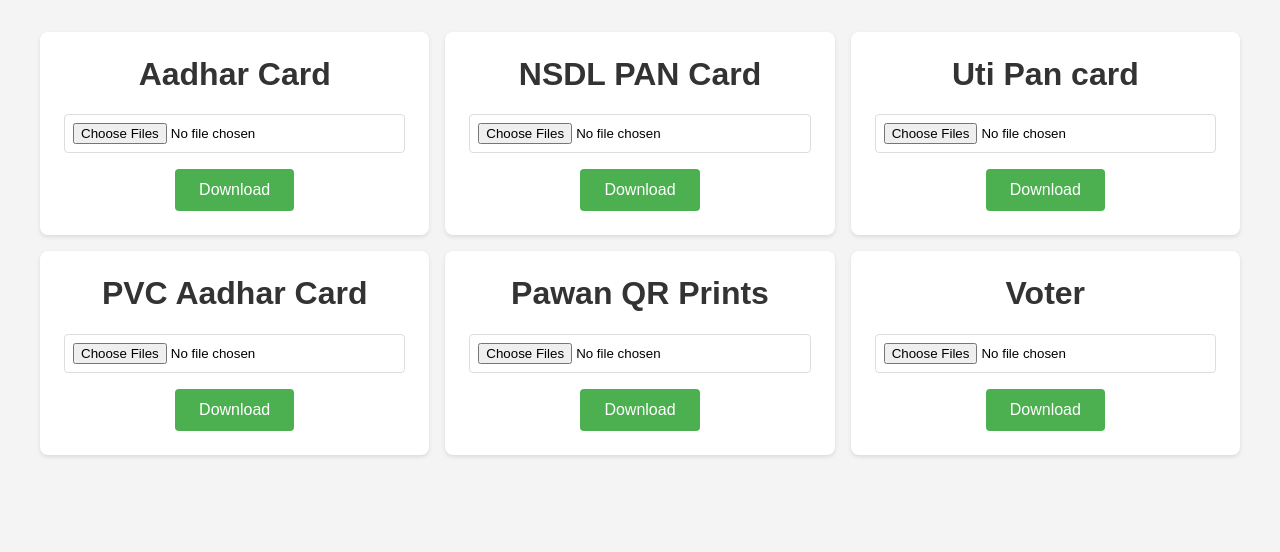
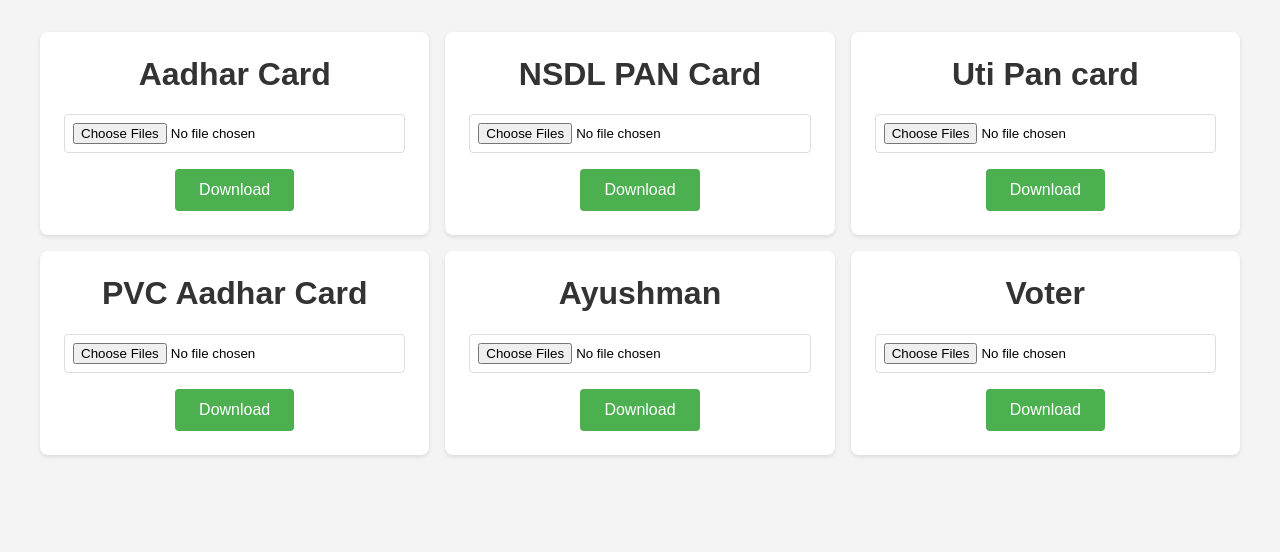
Before and after one commit to deepakguptabca/allCrop, a Flask app: page / in a window 1280 px wide. Shown: the part 32-584 px from the top of the page. Run offline with Flask 3, Linux system fonts and the light colour scheme.

Commit message:
ayushman added

```diff
--- a/app.py
+++ b/app.py
@@ -108,7 +108,6 @@ def nsdlPan():
     return send_file(img_buffer, mimetype="image/jpeg",as_attachment=True,download_name="pan_card.jpg")
 
 
-
 #for uti pan card
 @app.route("/utiPan", methods=["POST"])
 def utiPan():
@@ -188,12 +187,45 @@ def pvcAadhar():
         download_name="aadhar_pvc.zip"
     )
 
+#for ayushman card
+@app.route("/ayushman", methods=["POST"])
+def ayushman():
 
+    A4_WIDTH = 2480
+    A4_HEIGHT = 3508
+    y = 20
 
-from flask import request, send_file, jsonify
-from pdf2image import convert_from_bytes
-from PIL import Image
-from io import BytesIO
+    a4_page = Image.new("RGB", (A4_WIDTH, A4_HEIGHT), "white")
+
+    ayushmanPDF = request.files.getlist("File")
+
+    for pdf in ayushmanPDF:
+        images = convert_from_bytes(pdf.read(), dpi=300, fmt="jpg")
+
+        for i, img in enumerate(images):
+
+            # crop part
+            left = 436
+            top = 395
+            right = 3130
+            bottom = 1039
+
+            cropped = img.crop((left, top, right, bottom))
+            cropped = cropped.resize((2253, 649), Image.Resampling.LANCZOS)
+
+            x = (A4_WIDTH - cropped.width) // 2
+            a4_page.paste(cropped, (x, y))
+            y += cropped.height + 20
+
+            if y + cropped.height > A4_HEIGHT:
+                break
+
+    img_buffer = BytesIO()
+    a4_page.save(img_buffer, "JPEG", quality=100)
+    img_buffer.seek(0)
+
+    return send_file(img_buffer, mimetype="image/jpeg",as_attachment=True,download_name="ayushman.jpg")
+
 
 #voter card
 @app.route("/voter", methods=["POST"])
--- a/templates/index.html
+++ b/templates/index.html
@@ -129,8 +129,8 @@
           </form>
         </div>
         <div class="card">
-          <h1>Pawan QR Prints</h1>
-          <form action="/pawan" method="post" enctype="multipart/form-data">
+          <h1>Ayushman </h1>
+          <form action="/ayushman" method="post" enctype="multipart/form-data">
             <input
               type="file"
               name="File"
```
